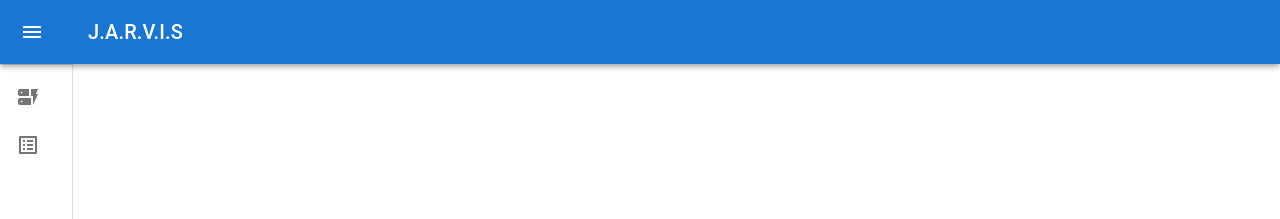
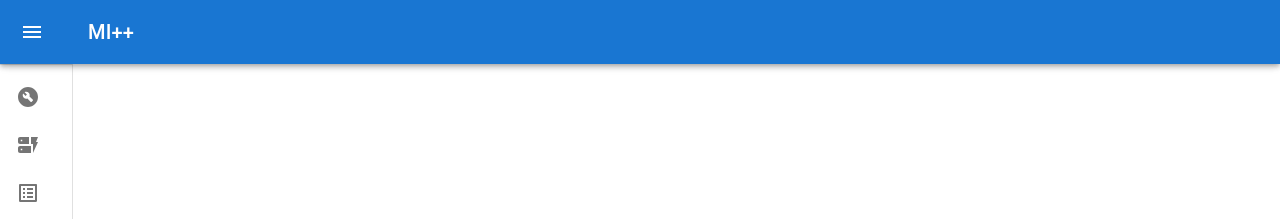
Before and after one commit to pritam001/hack4AvengersUI, a React (Create React App) app: page /event_form_json in a window 1280 px wide. Shown: the top 219 px of the page. Built offline with nearby package versions, Linux system fonts and the light colour scheme.

Commit message:
Add new path for json

```diff
--- a/package.json
+++ b/package.json
@@ -10,6 +10,7 @@
         "@testing-library/jest-dom": "^5.11.4",
         "@testing-library/react": "^11.1.0",
         "@testing-library/user-event": "^12.1.10",
+        "object-editor-react": "^1.1.0",
         "react": "^17.0.2",
         "react-dom": "^17.0.2",
         "react-router-dom": "^5.3.0",
--- a/src/App.js
+++ b/src/App.js
@@ -19,6 +19,7 @@ import IconButton from "@mui/material/IconButton";
 import MenuIcon from "@mui/icons-material/Menu";
 import Typography from "@mui/material/Typography";
 import {DRAWER_WIDTH} from "./constants/Constants";
+import EventFormJson from "./pages/EventFormJson";
 
 
 const AppBar = styled(MuiAppBar, {
@@ -70,7 +71,7 @@ function App() {
                             <MenuIcon />
                         </IconButton>
                         <Typography variant="h6" noWrap component="div">
-                            J.A.R.V.I.S
+                            MI++
                         </Typography>
                     </Toolbar>
                 </AppBar>
@@ -79,10 +80,13 @@ function App() {
                     <MiniDrawer open={open} handleDrawerClose={handleDrawerClose}/>
 
                     <Switch>
-                        <Route path="/eventform">
+                        <Route path="/event_form_json">
+                            <EventFormJson />
+                        </Route>
+                        <Route path="/event_form">
                             <EventForm />
                         </Route>
-                        <Route path="/eventlist">
+                        <Route path="/event_list">
                             <EventList />
                         </Route>
                         <Route path="/">
--- a/src/components/NavBar.js
+++ b/src/components/NavBar.js
@@ -11,6 +11,7 @@ import ListItemIcon from '@mui/material/ListItemIcon';
 import ListItemText from '@mui/material/ListItemText';
 import ListAltIcon from '@mui/icons-material/ListAlt';
 import DynamicFormIcon from '@mui/icons-material/DynamicForm';
+import BuildCircleIcon from '@mui/icons-material/BuildCircle';
 import {Link} from "react-router-dom";
 import {DRAWER_WIDTH} from "../constants/Constants";
 
@@ -73,7 +74,15 @@ function MiniDrawer(props) {
             </DrawerHeader>
             <Divider />
             <List>
-                <Link to="/eventform">
+                <Link to="/event_form_json">
+                    <ListItem button key="Custom Code JSON Form">
+                        <ListItemIcon>
+                            <BuildCircleIcon />
+                        </ListItemIcon>
+                        <ListItemText primary="Custom Code JSON Form" />
+                    </ListItem>
+                </Link>
+                <Link to="/event_form">
                     <ListItem button key="Custom Code Form">
                         <ListItemIcon>
                             <DynamicFormIcon />
@@ -81,7 +90,7 @@ function MiniDrawer(props) {
                         <ListItemText primary="Custom Code Form" />
                     </ListItem>
                 </Link>
-                <Link to="/eventlist">
+                <Link to="/event_list">
                     <ListItem button key="Custom Code List">
                         <ListItemIcon>
                             <ListAltIcon />
--- a/src/constants/Constants.js
+++ b/src/constants/Constants.js
@@ -20,5 +20,5 @@ export const ACTIONS = [
 ];
 
 export const ATTRIBUTES = {
-
+    "disable_edit_for_role" : []
 };
--- /dev/null
+++ b/src/pages/EventFormJson.js
@@ -0,0 +1,13 @@
+import './EventFormJson.css';
+
+import * as React from 'react';
+
+function EventFormJson() {
+    return (
+        <div className="EventListJson">
+            EventListJson
+        </div>
+    );
+}
+
+export default EventFormJson;
--- a/src/pages/EventList.js
+++ b/src/pages/EventList.js
@@ -1,8 +1,21 @@
 import * as React from 'react';
 
 import './EventList.css';
+import {API_ENDPOINT} from "../constants/Constants";
 
 function EventList() {
+    const url = API_ENDPOINT;
+
+    const fetchData = async () => {
+        try {
+            const response = await fetch(url);
+            const json = await response.json();
+            console.log(json);
+        } catch (error) {
+            console.log("error", error);
+        }
+    }
+
     return (
         <div className="EventList">
             EventList
```
Also changed, not shown: src/pages/EventFormJson.css (added), 1 other file (tests, documents, lock files or other folders).
